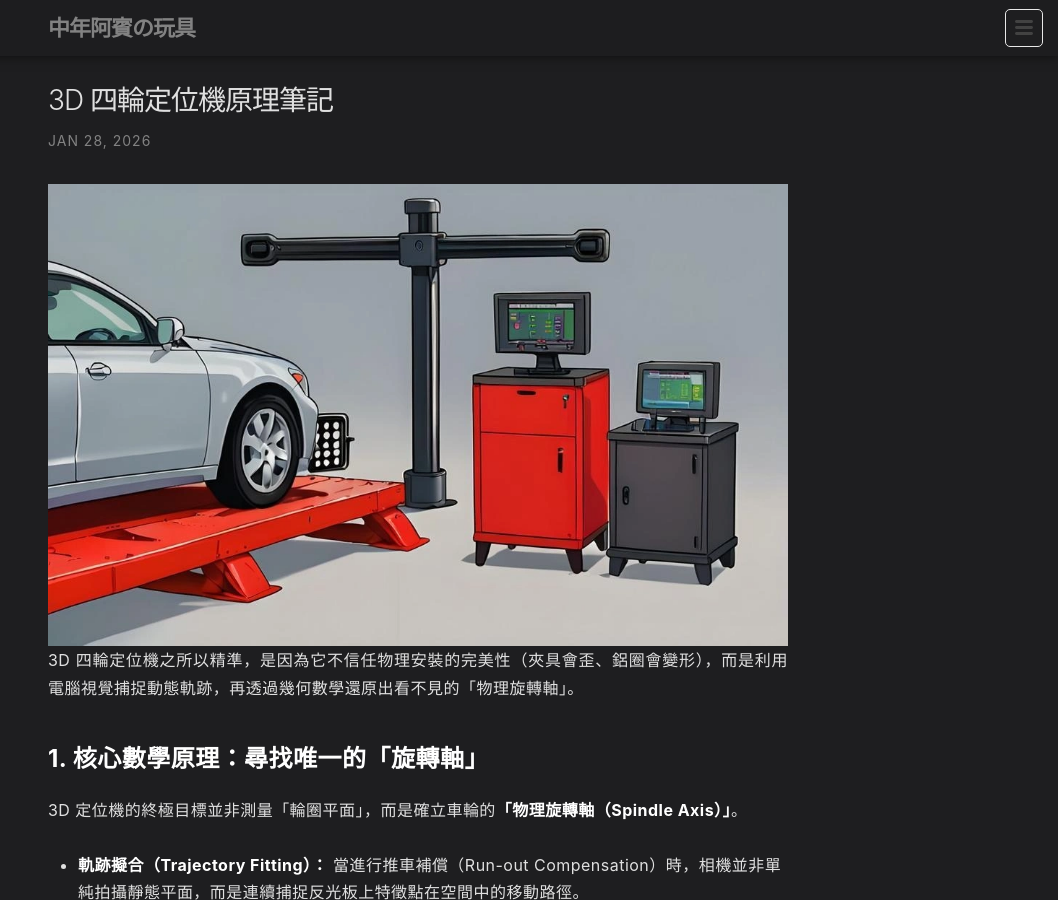
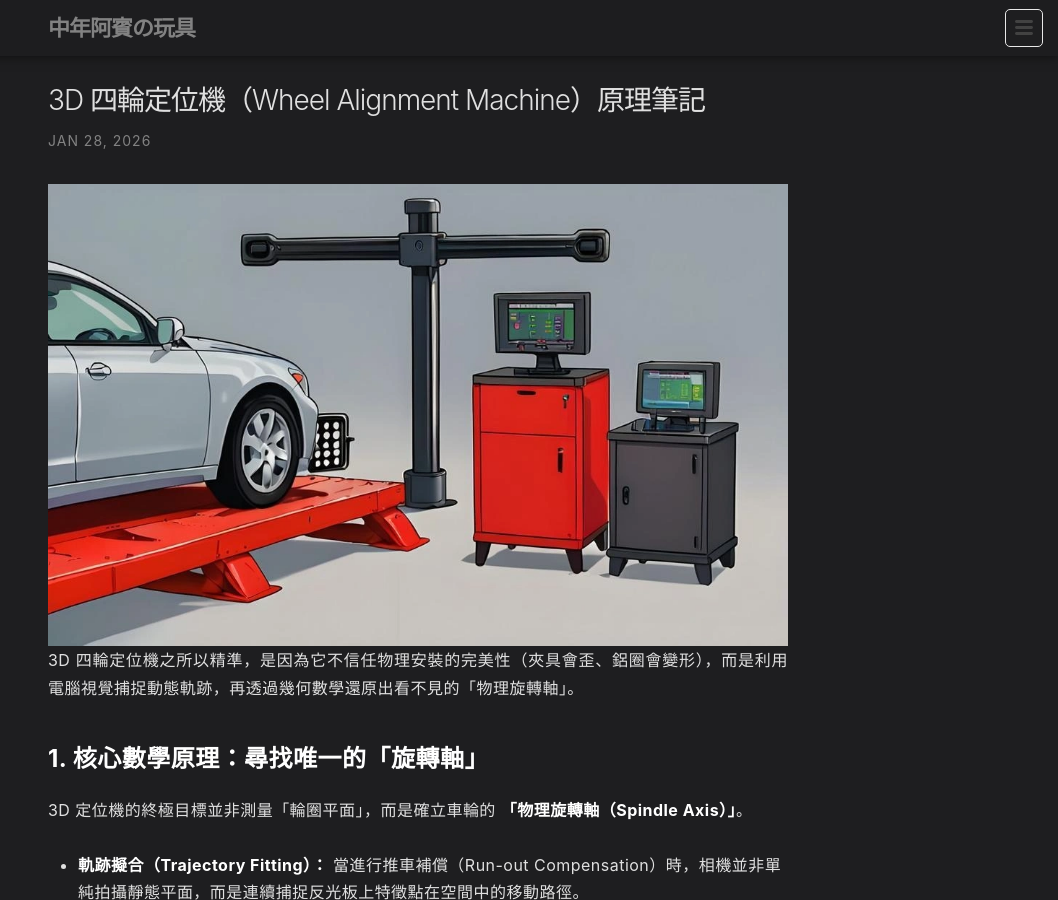
Before and after one commit to 1stbenz/1stbenz.github.io, a Jekyll site: the page built from _posts/2026-01-28-3d-wheel-alignment.md, in a window 1280 px wide and 900 px high. Shown: the whole window, without its empty margins (222-1280 px from the left). Built offline with Jekyll 4.4.1, drawn with Linux system fonts in a browser that asks for light colours.

Commit message:
Update 2026-01-28-3d-wheel-alignment.md

```diff
--- a/_posts/2026-01-28-3d-wheel-alignment.md
+++ b/_posts/2026-01-28-3d-wheel-alignment.md
@@ -1,6 +1,6 @@
 ---
 layout: post
-title:  "3D 四輪定位機原理筆記"
+title:  "3D 四輪定位機（Wheel Alignment Machine）原理筆記"
 date:   2026-01-28 10:28:29
 categories: Auto
 tags: [輪胎, 四輪定位, 車輛維修, 底盤, Camber, Toe, Caster, ADAS]
@@ -12,7 +12,7 @@ image: /images/3d-wheel.webp
 3D 四輪定位機之所以精準，是因為它不信任物理安裝的完美性（夾具會歪、鋁圈會變形），而是利用電腦視覺捕捉動態軌跡，再透過幾何數學還原出看不見的「物理旋轉軸」。
 
 ## 1. 核心數學原理：尋找唯一的「旋轉軸」
-3D 定位機的終極目標並非測量「輪圈平面」，而是確立車輪的**「物理旋轉軸（Spindle Axis）」**。
+3D 定位機的終極目標並非測量「輪圈平面」，而是確立車輪的 **「物理旋轉軸（Spindle Axis）」**。
 
 *   **軌跡擬合（Trajectory Fitting）：**
     當進行推車補償（Run-out Compensation）時，相機並非單純拍攝靜態平面，而是連續捕捉反光板上特徵點在空間中的移動路徑。
@@ -54,7 +54,7 @@ image: /images/3d-wheel.webp
     系統內建原廠設定值（Camber, Caster, Toe），測量結果會即時比對公差範圍，並以圖形化介面引導技師調整。
 *   **ADAS 校正整合（Advanced Driver Assistance Systems）：**
     這是現代定位機的關鍵功能。
-    *   車輛的雷達（ACC）與攝影機（車道維持）必須以車輛的**「推力線（Thrust Line）」**為基準進行校正。
+    *   車輛的雷達（ACC）與攝影機（車道維持）必須以車輛的 **「推力線（Thrust Line）」**為基準進行校正。
     *   3D 定位機測算出後輪形成的推力角後，能引導放置 ADAS 校正靶板，確保輔助駕駛系統的視線與車輛實際行進方向一致。
 
 ---
```
